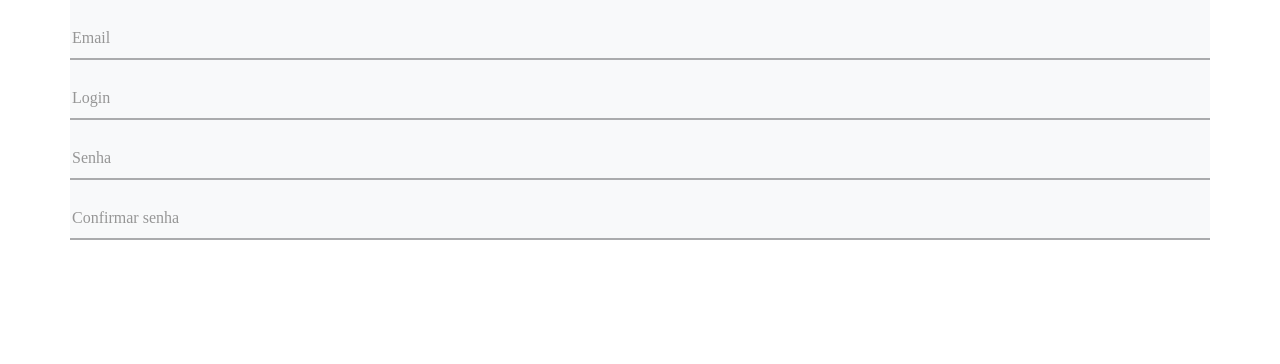
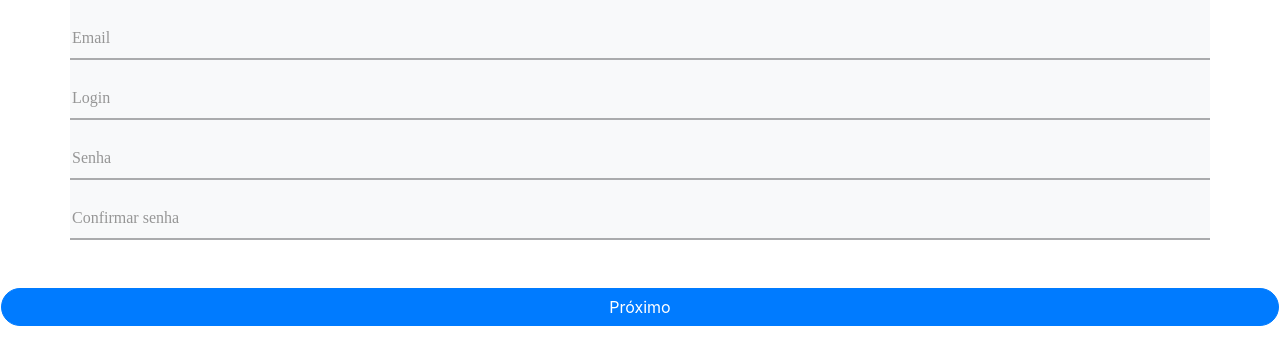
Before and after one commit to RickZzDev/Front-React-Toth, a React (Create React App) app: page /step3 in a window 1280 px wide. Shown: the top 364 px of the page. Built offline with nearby package versions, Linux system fonts and the light colour scheme.

Commit message:
Auto stash before merge of "master" and "origin/master"

```diff
--- a/src/components/cadastro/StepsLogInSignUp.js
+++ b/src/components/cadastro/StepsLogInSignUp.js
@@ -47,7 +47,7 @@ function StepsLogInSignUp(props){
     }if(status == 'three'){
         return (
                 <div className="animAparecer">
-                    <div className="row mt-2">
+                    <div className="row mt-2 mb-2">
                         <h3 className="text-primary">Sign Up</h3>
                     </div>
                     <StepTwo status={status} mudaStatus={mudaStatus} guardaDados={guardaDadosCadastro} />
@@ -56,7 +56,7 @@ function StepsLogInSignUp(props){
     } if(status == 'four') {
         return (
                 <div className="animAparecer">
-                    <div className="row mt-2">
+                    <div className="row mt-2 mb-4">
                         <h3 className="text-primary">Sign Up</h3>
                     </div>
                     <StepThree status={status} mudaStatus={mudaStatus} guardaDados={guardaDadosCadastro} />
--- a/src/components/cadastro/stepsCadastro/stepThree.js
+++ b/src/components/cadastro/stepsCadastro/stepThree.js
@@ -1,6 +1,7 @@
 import React, {Component} from 'react'
 import Inputs from '../../inputs'
 import '../../login/LoginWeb.css'
+import Botao from '../../botao'
 
     function StepThree({mudaStatus, guardaDados}){
         return(
@@ -22,6 +23,9 @@ import '../../login/LoginWeb.css'
                         <Inputs name="confirm-senha" placeholder="confirm-senha" type="password" guardaDados={guardaDados}  />
                     </div>
                 </div>
+                <div className="row pr-3 mt-5 pl-3 mb-2" >
+                    <Botao value="Próximo" color=" btn-primary rounded-pill"/>
+                </div>
             </form>
         )
     }
```
